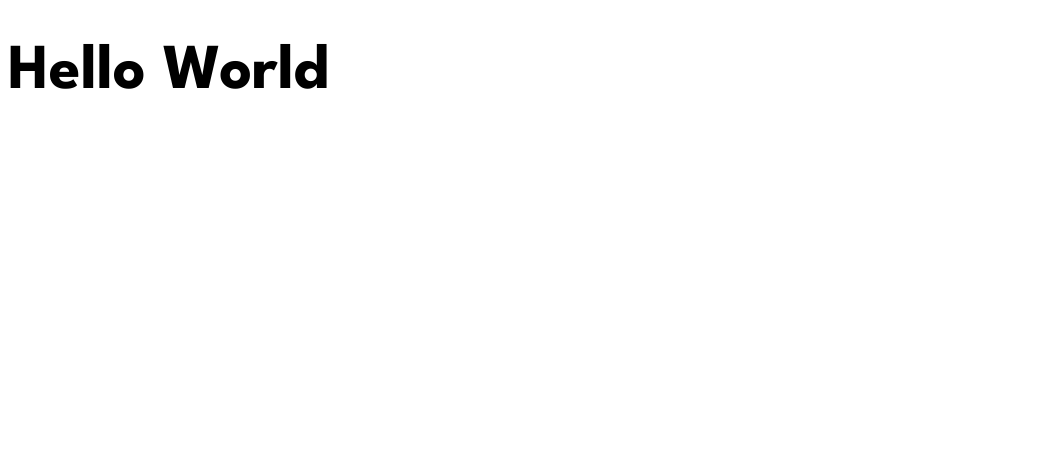
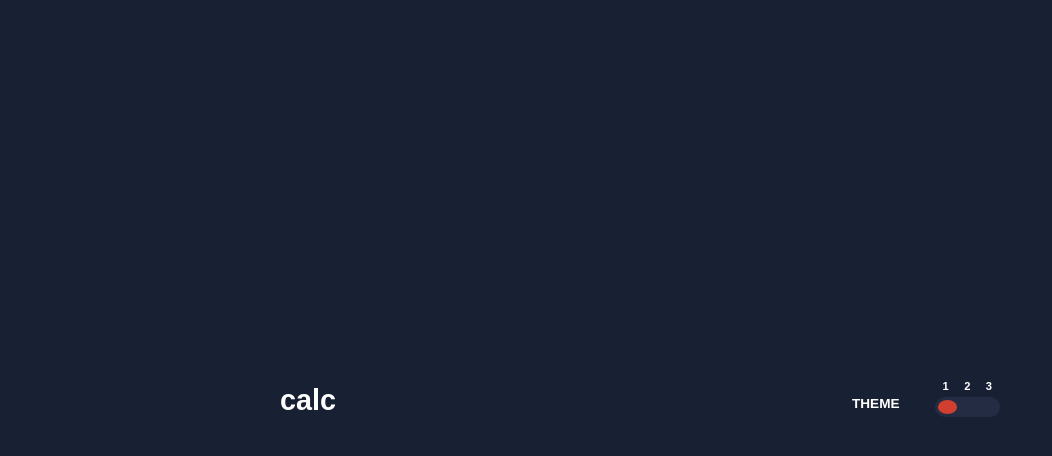
Before and after one commit to DanialBahrizadeh/calculator, a React (Vite) app: page / in a window 1280 px wide. Shown: the top 456 px of the page, without its empty margins (0-1052 px from the left). Built offline with nearby package versions, Linux system fonts and the light colour scheme.

Commit message:
second day

```diff
--- a/src/App.tsx
+++ b/src/App.tsx
@@ -1,13 +1,15 @@
 import { ThemeProvider } from "styled-components";
+import Header from "./components/Header";
+import { Container } from "./components/styles/Container.styled";
 import GlobalStyles from "./components/styles/global";
 import { darkTheme } from "./components/styles/themes";
 const App: React.FC = () => {
   return (
     <ThemeProvider theme={darkTheme}>
       <GlobalStyles />
-      <div>
-        <h1>Hello World</h1>
-      </div>
+      <Container>
+        <Header />
+      </Container>
     </ThemeProvider>
   );
 };
--- /dev/null
+++ b/src/components/Header.tsx
@@ -0,0 +1,31 @@
+import {
+  Heading,
+  StyledHeader,
+  ThemeSwitch,
+  Switch,
+} from "./styles/Header.styled";
+
+const Header: React.FC = () => {
+  return (
+    <StyledHeader>
+      <Heading>calc</Heading>
+      <div>
+        <h2>THEME</h2>
+        <ThemeSwitch>
+          <div>
+            <span>1</span>
+            <span>2</span>
+            <span>3</span>
+          </div>
+          <Switch active={1}>
+            <span></span>
+            <span></span>
+            <span></span>
+          </Switch>
+        </ThemeSwitch>
+      </div>
+    </StyledHeader>
+  );
+};
+
+export default Header;
--- /dev/null
+++ b/src/components/styles/Container.styled.tsx
@@ -0,0 +1,8 @@
+import styled from "styled-components";
+export const containerWidth = 720;
+export const Container = styled.div`
+  width: ${containerWidth}px;
+  display: flex;
+  flex-direction: column;
+  row-gap: 10px;
+`;
--- /dev/null
+++ b/src/components/styles/Header.styled.tsx
@@ -0,0 +1,65 @@
+import styled from "styled-components";
+import { ThemeProp } from "../../model/Theme";
+import { containerWidth } from "./Container.styled";
+interface SwitchProps {
+  active: number;
+}
+export const StyledHeader = styled.header`
+  display: flex;
+  justify-content: space-between;
+  width: 100%;
+  height: 5vh;
+  color: ${({ theme }: ThemeProp) => theme.textColor.top};
+
+  & > div {
+    display: flex;
+    column-gap: 35px;
+    & > h2 {
+      font-size: 0.85rem;
+      display: flex;
+      justify-content: center;
+      align-items: end;
+      margin-bottom: 9px;
+    }
+  }
+`;
+
+export const Heading = styled.h1`
+  font-size: 1.8rem;
+  display: flex;
+  justify-content: center;
+  align-items: center;
+`;
+
+export const ThemeSwitch = styled.div`
+  display: flex;
+  flex-direction: column;
+  row-gap: 5px;
+  font-size: 0.7rem;
+  height: 100%;
+  & > div:first-child {
+    display: flex;
+    justify-content: space-between;
+    padding: 0 8px;
+    width: ${containerWidth / 11}px;
+  }
+`;
+
+export const Switch = styled.div<SwitchProps>`
+  width: ${containerWidth / 11}px;
+  height: 50%;
+  background-color: ${({ theme }: ThemeProp) => theme.backgroundColor.toggle};
+  border-radius: 50px;
+  display: grid;
+  grid-template-columns: repeat(3, 1fr);
+  padding: 3px;
+  & > span {
+    border-radius: 50%;
+    background-color: transparent;
+    cursor: pointer;
+  }
+  & > span:nth-child(${(props) => props.active}) {
+    background-color: ${({ theme }: ThemeProp) =>
+      theme.keysColor.background.equals};
+  }
+`;
--- a/src/components/styles/global.ts
+++ b/src/components/styles/global.ts
@@ -4,11 +4,26 @@ import { ThemeProp } from "../../model/Theme";
 const GlobalStyles = createGlobalStyle`
     @import url('https://fonts.googleapis.com/css2?family=League+Spartan:wght@700&display=swap');
 
-    body {
-        font-family: ${({ theme }: ThemeProp) => theme.font.family};
-        font-size: ${({ theme }: ThemeProp) => theme.font.size};
-        font-weight: ${({ theme }: ThemeProp) => theme.font.weight};
+    * {
+        margin: 0;
+        padding: 0;
+        box-sizing: border-box;
     }
 
+    body {
+        font-family: 'League Spartan', sans-serif;
+        font-size: 32px;
+        font-weight: 700;
+    }
+
+    #root {
+        width: 100%;
+        height: 100vh;
+        background-color: ${({ theme }: ThemeProp) =>
+          theme.backgroundColor.screen} ;
+          display: flex;
+          justify-content: center;
+          align-items: center;
+    }
 `;
 export default GlobalStyles;
--- a/src/components/styles/themes.ts
+++ b/src/components/styles/themes.ts
@@ -1,39 +1,32 @@
 import Theme from "../../model/Theme";
 
-const font = {
-  size: "32px",
-  family: "'League Spartan', sans-serif;",
-  weight: "700",
+const screen = {
+  mobile: "375px",
+  desktop: "1440px",
 };
 
 export const darkTheme: Theme = {
   backgroundColor: {
-    main: "",
-    screen: "",
-    toggle: "",
-    keypad: "",
+    main: "hsl(222,26%,31%)",
+    screen: "hsl(224, 36%, 15%)",
+    toggle: "hsl(223, 31%, 20%)",
+    keypad: "hsl(223, 31%, 20%)",
   },
   keysColor: {
     background: {
-      main: "",
-      secondary: "",
-      equals: "",
+      main: "hsl(30, 25%, 89%)",
+      secondary: "hsl(225, 21%, 49%)",
+      equals: "hsl(6, 63%, 50%)",
     },
     shadow: {
-      main: "",
-      secondary: "",
-      equals: "",
+      main: "hsl(224, 28%, 35%)",
+      secondary: "hsl(6, 70%, 34%)",
+      equals: "hsl(28, 16%, 65%)",
     },
   },
   textColor: {
-    top: "",
-    results: "",
-    buttons: {
-      main: "",
-      secondary: "",
-      equals: "",
-    },
+    top: "hsl(0, 0%, 100%)",
+    results: "hsl(0, 0%, 100%)",
   },
-
-  font,
+  screen,
 };
--- a/src/model/Theme.ts
+++ b/src/model/Theme.ts
@@ -20,17 +20,10 @@ export default interface Theme {
   textColor: {
     top: string;
     results: string;
-    buttons: {
-      main: string;
-      secondary: string;
-      equals: string;
-    };
   };
-
-  font: {
-    size: string;
-    family: string;
-    weight: string;
+  screen: {
+    mobile: string;
+    desktop: string;
   };
 }
 
```
